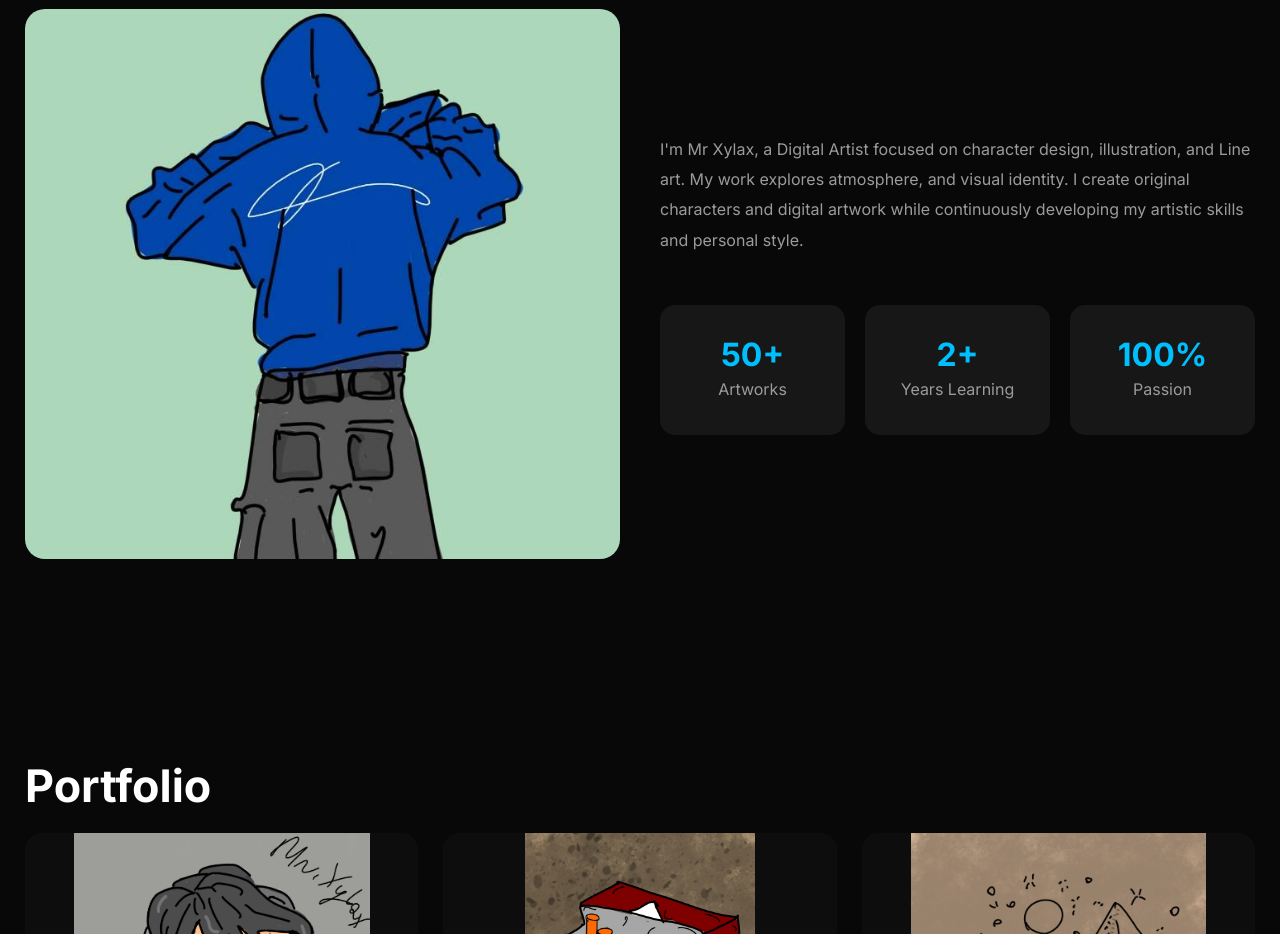
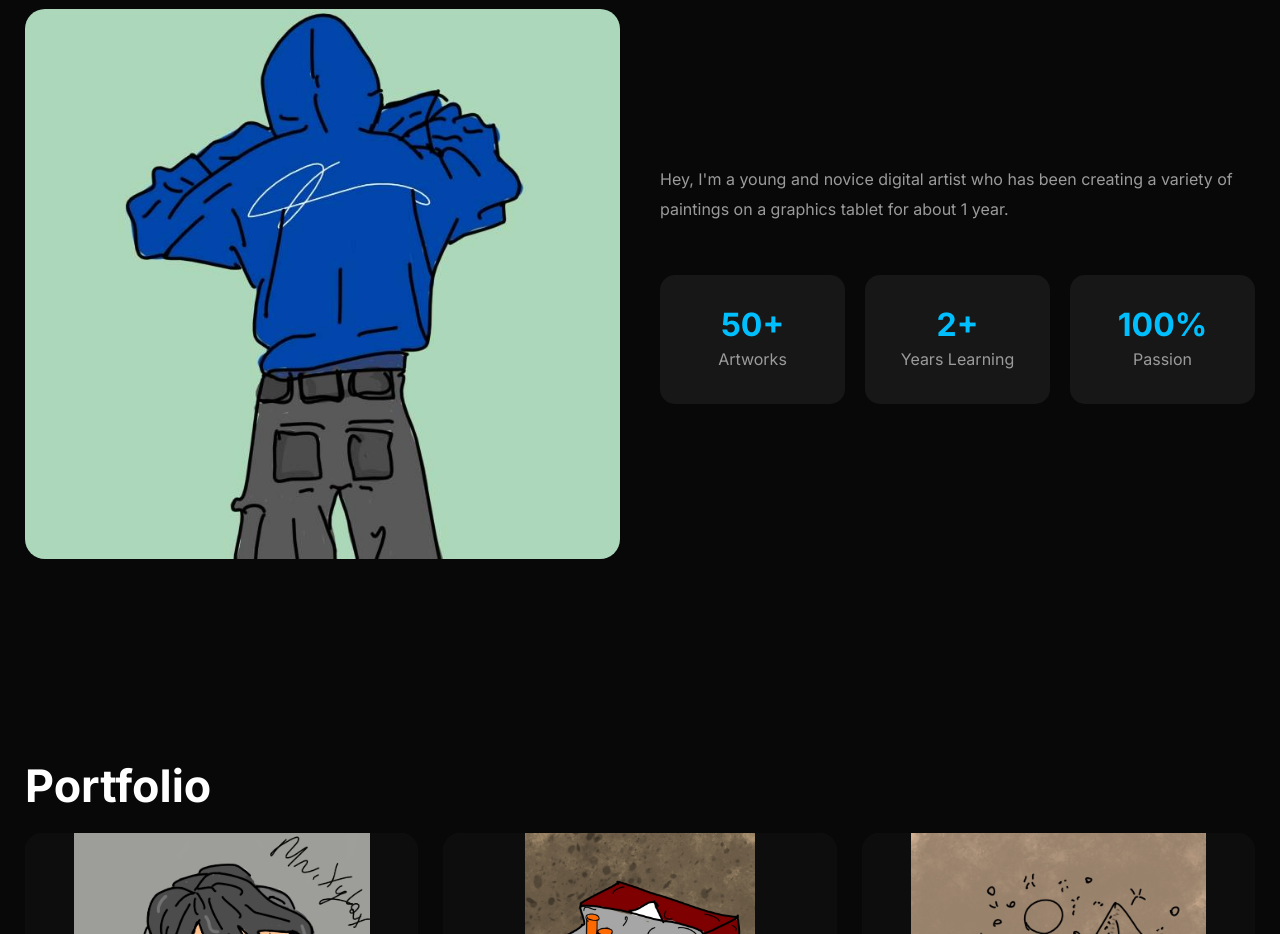
Before and after one commit to mrxylaxofficial/mrxylax-portfolio, a plain HTML site: page index.html in a window 1280 px wide. Shown: the part 1020-1954 px from the top of the page. Drawn offline with Linux system fonts and the light colour scheme.

Commit message:
Update index.html

```diff
--- a/index.html
+++ b/index.html
@@ -178,10 +178,7 @@ footer{padding:40px;text-align:center;border-top:1px solid var(--border);color:v
 <div class="about">
 <img src="Created by Mr. Xylax profilowe.jpg">
 <div class="about-text">
-<p>I'm Mr Xylax, a Digital Artist focused on character design, illustration,
-and Line art. My work explores atmosphere, and visual identity.
-I create original characters and digital artwork while continuously developing
-my artistic skills and personal style.</p>
+<p>Hey, I'm a young and novice digital artist who has been creating a variety of paintings on a graphics tablet for about 1 year.</p>
 <div class="stats">
 <div class="stat"><h3>50+</h3><p>Artworks</p></div>
 <div class="stat"><h3>2+</h3><p>Years Learning</p></div>
```
